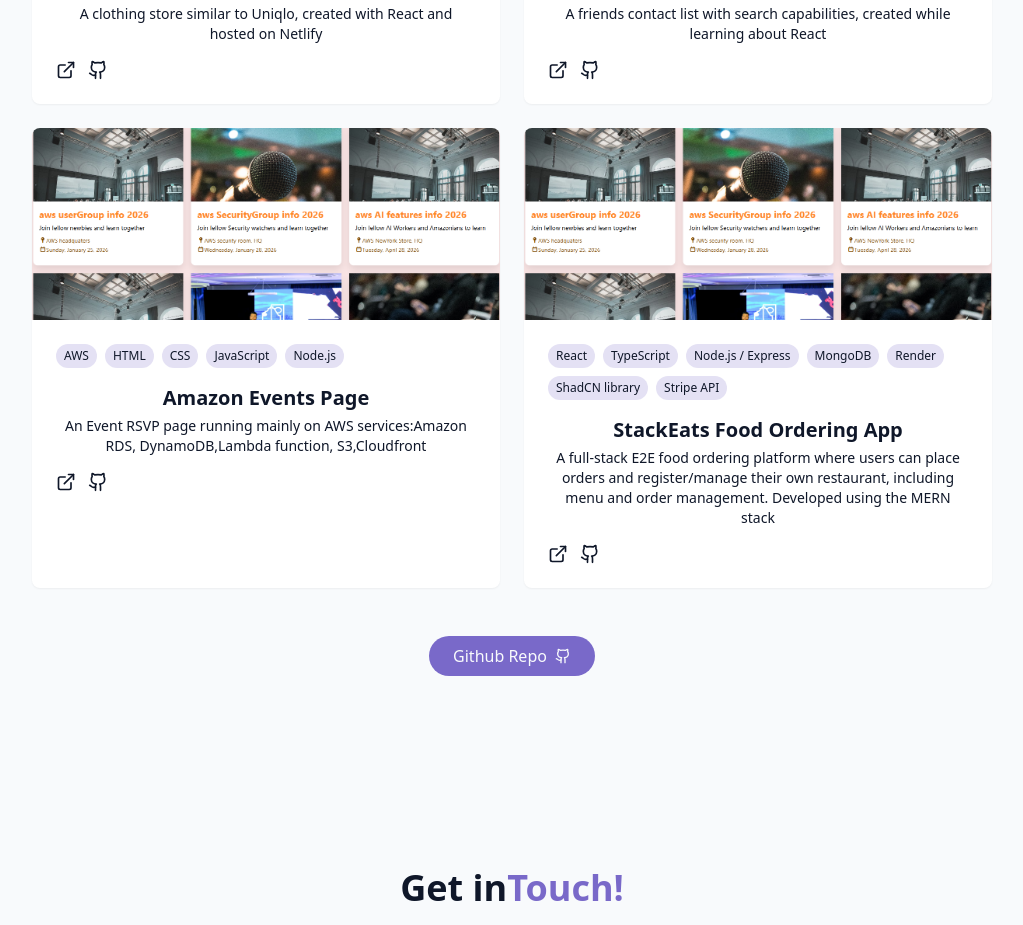
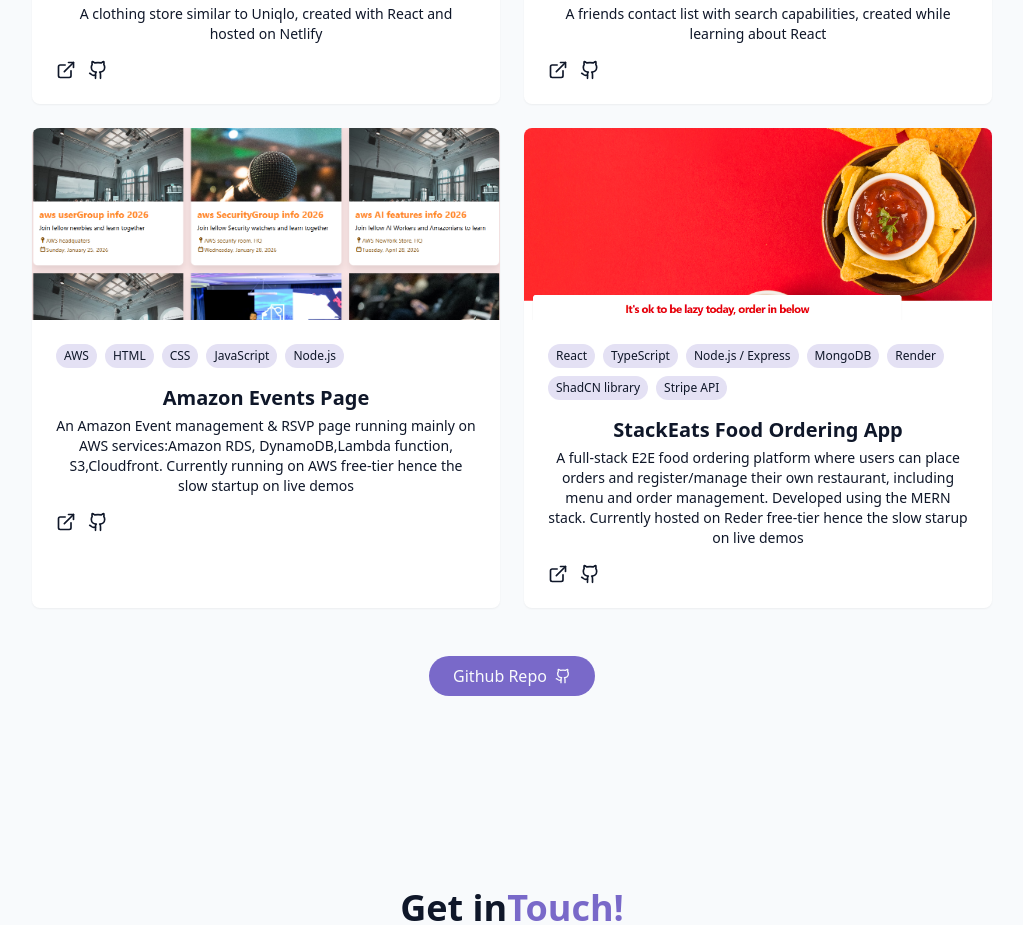
Before and after one commit to Ryan-F3107/portfolio-site, a React (Vite) app: page / in a window 1280 px wide. Shown: the part 1308-2233 px from the top of the page, without its empty margins (128-1151 px from the left). Built offline with nearby package versions, Linux system fonts and the light colour scheme.

Commit message:
made small changes to image url and description for AWS project

```diff
--- a/src/components/ProjectsSection.tsx
+++ b/src/components/ProjectsSection.tsx
@@ -22,7 +22,7 @@
     {
         id: 3,
         title: "Amazon Events Page",
-        description: "An Event RSVP page running mainly on AWS services:Amazon RDS, DynamoDB,Lambda function, S3,Cloudfront",
+        description: "An Amazon Event management & RSVP page running mainly on AWS services:Amazon RDS, DynamoDB,Lambda function, S3,Cloudfront. Currently running on AWS free-tier hence the slow startup on live demos",
         image:"/projects/AWS_Event_RSVP.png",
         tags:["AWS","HTML","CSS","JavaScript","Node.js"],
         demoUrl:"https://d3d45c8x5z1v9o.cloudfront.net/",
@@ -31,8 +31,8 @@
     {
         id: 4,
         title: "StackEats Food Ordering App",
-        description: "A full-stack E2E food ordering platform where users can place orders and register/manage their own restaurant, including menu and order management. Developed using the MERN stack",
-        image:"/projects/AWS_Event_RSVP.png",
+        description: "A full-stack E2E food ordering platform where users can place orders and register/manage their own restaurant, including menu and order management. Developed using the MERN stack. Currently hosted on Reder free-tier hence the slow starup on live demos",
+        image:"/projects/HomePage.png",
         tags:["React","TypeScript","Node.js / Express","MongoDB","Render","ShadCN library","Stripe API"],
         demoUrl:"https://stack-food-ordering-app-frontend.onrender.com/",
         githubUrl:"https://github.com/Ryan-F3107/Stack-Food-Ordering-App-Frontend",
```
